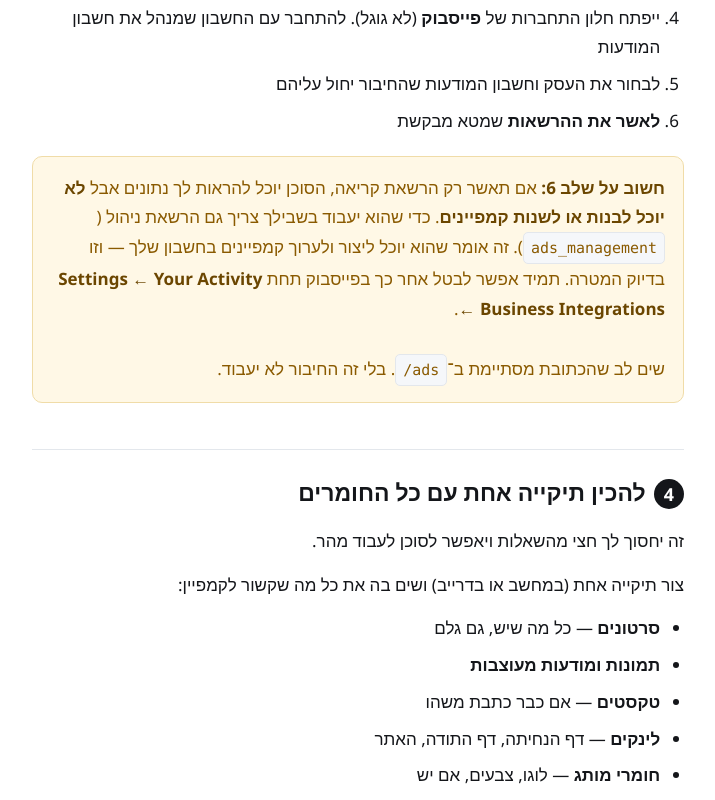
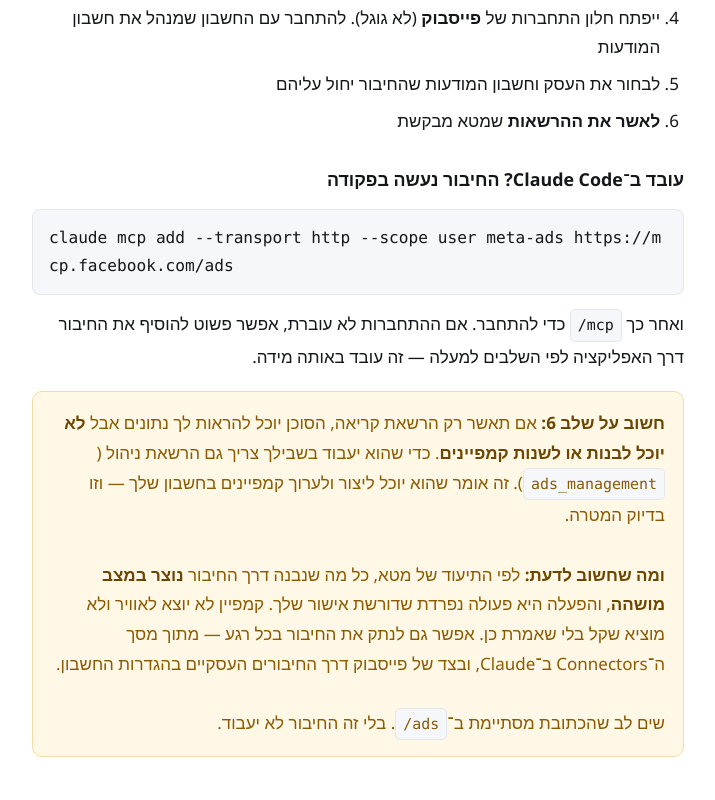
Before and after one commit to avraham1111/meta-leads-campaign, a plain HTML site: page index.html in a window 1280 px wide. Shown: the part 1675-2475 px from the top of the page, without its empty margins (282-997 px from the left). Drawn offline with Linux system fonts and the light colour scheme.

Commit message:
Correct Meta docs claims, add Claude Code connector route, fix count and FAQ

```diff
--- a/index.html
+++ b/index.html
@@ -123,12 +123,21 @@
   <li><strong>לאשר את ההרשאות</strong> שמטא מבקשת</li>
 </ol>
 
+<h3>עובד ב־Claude Code? החיבור נעשה בפקודה</h3>
+<span class="url">claude mcp add --transport http --scope user meta-ads https://mcp.facebook.com/ads</span>
+<p>ואחר כך <code>/mcp</code> כדי להתחבר. אם ההתחברות לא עוברת, אפשר פשוט להוסיף את החיבור דרך האפליקציה לפי השלבים למעלה — זה עובד באותה מידה.</p>
+
 <div class="note">
   <strong>חשוב על שלב 6:</strong> אם תאשר רק הרשאת קריאה, הסוכן יוכל להראות לך
   נתונים אבל <strong>לא יוכל לבנות או לשנות קמפיינים</strong>. כדי שהוא יעבוד
   בשבילך צריך גם הרשאת ניהול (<code>ads_management</code>). זה אומר שהוא יוכל
-  ליצור ולערוך קמפיינים בחשבון שלך — וזו בדיוק המטרה. תמיד אפשר לבטל אחר כך
-  בפייסבוק תחת <strong>Settings ← Your Activity ← Business Integrations</strong>.
+  ליצור ולערוך קמפיינים בחשבון שלך — וזו בדיוק המטרה.
+  <br><br>
+  <strong>ומה שחשוב לדעת:</strong> לפי התיעוד של מטא, כל מה שנבנה דרך החיבור
+  <strong>נוצר במצב מושהה</strong>, והפעלה היא פעולה נפרדת שדורשת אישור שלך.
+  קמפיין לא יוצא לאוויר ולא מוציא שקל בלי שאמרת כן. אפשר גם לנתק את החיבור בכל
+  רגע — מתוך מסך ה־Connectors ב־Claude, ובצד של פייסבוק דרך החיבורים העסקיים
+  בהגדרות החשבון.
   <br><br>
   שים לב שהכתובת מסתיימת ב־<code>/ads</code>. בלי זה החיבור לא יעבוד.
 </div>
@@ -206,7 +215,11 @@
 <h3>האם מישהו אחר רואה את הנתונים שלי?</h3>
 <p>לא. הסקיל פרטי לחשבון שלך.</p>
 <h3>אני עובד עם Claude Code ולא באפליקציה — מה לעשות?</h3>
-<p>תגיד ל־Claude "תתקין את הסקיל המצורף" ותצרף את הקובץ. הוא יודע לעשות את זה בעצמו.</p>
+<p>
+  אין צורך להוריד כלום. תדביק לקלוד שלך: <em>"תתקין לי את הסקיל מהריפו הזה"</em>
+  יחד עם הכתובת <code>https://github.com/avraham1111/meta-leads-campaign</code>,
+  והוא ימשוך ויתקין בעצמו. את החיבור למטא עושים אצלך בפקודה שבשלב 3.
+</p>
 <h3>ההעלאה נכשלה</h3>
 <p>
   לוודא שהעלית את קובץ ה־ZIP עצמו ולא תיקייה פתוחה, ושהיכולת
```
Also changed, not shown: 3 other files.
